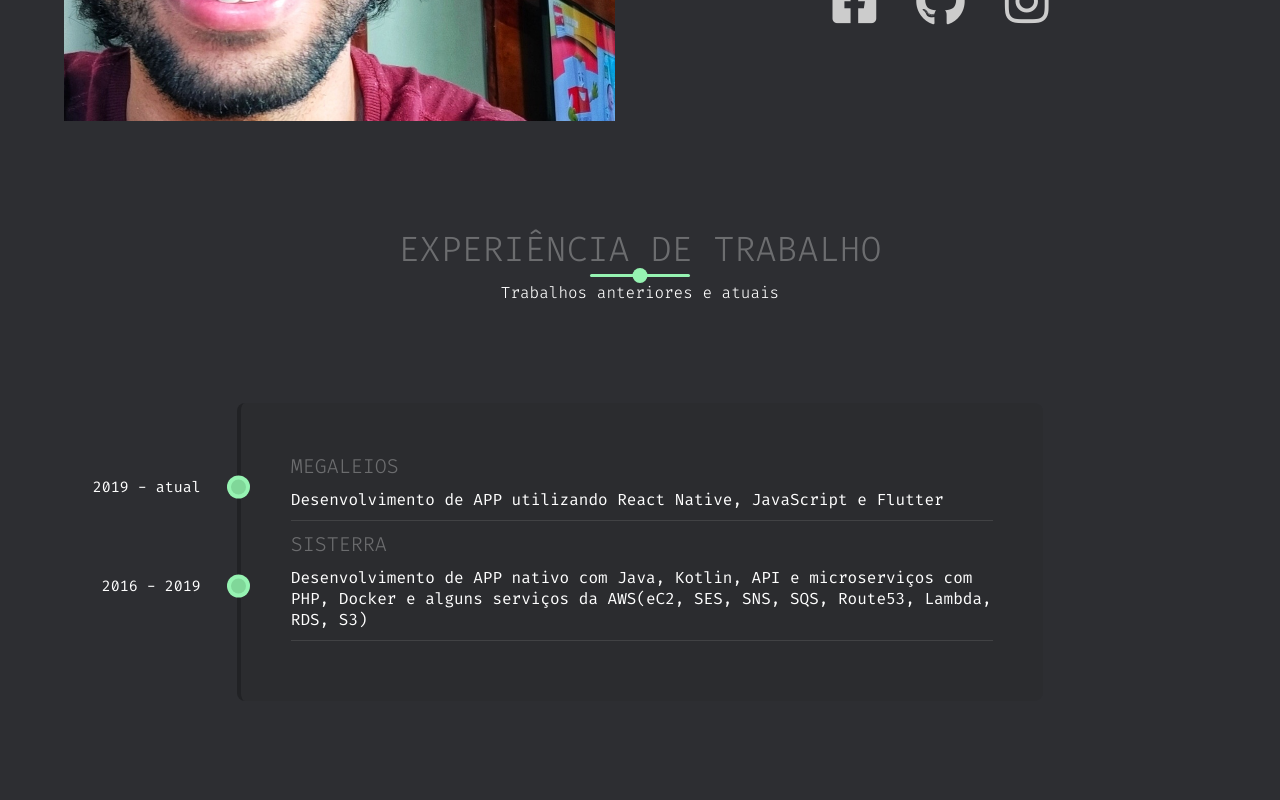
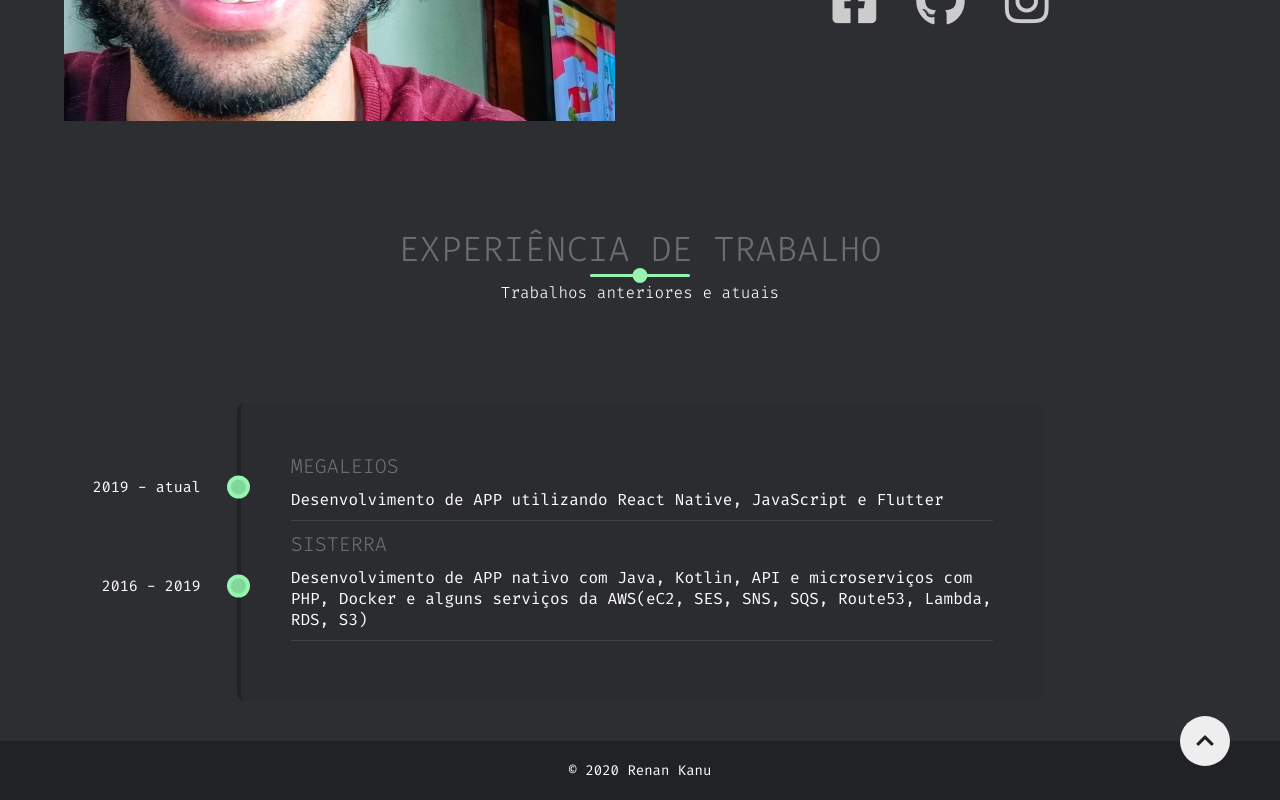
Before and after one commit to renankanu/kanu-portifolio, a Next.js app: page / in a window 1280 px wide. Shown: the part 1272-2072 px from the top of the page. Before the commit the page ends 2013 px from the top, so only its background shows below. Built offline with nearby package versions, Linux system fonts and the light colour scheme.

Commit message:
Create scroll to to animate

```diff
--- a/package.json
+++ b/package.json
@@ -13,6 +13,7 @@
     "react": "16.13.1",
     "react-anchor-link-smooth-scroll": "^1.0.12",
     "react-dom": "16.13.1",
+    "react-scroll": "^1.8.0",
     "styled-components": "^5.1.1"
   },
   "devDependencies": {
--- a/src/components/Footer/index.tsx
+++ b/src/components/Footer/index.tsx
@@ -1,12 +1,21 @@
 import React from 'react'
-import FooterElement from './styles'
+import { FooterElement, Label, Up, Icon } from './styles'
+import { animateScroll as scroll } from 'react-scroll'
 
 interface FooterProps {}
 
 const Footer: React.FC<FooterProps> = () => {
   return (
     <FooterElement>
-      <p>&copy; {new Date().getFullYear()}</p>
+      <Up id="up">
+        <Icon
+          className="fas fa-chevron-up"
+          onClick={() => {
+            scroll.scrollToTop()
+          }}
+        ></Icon>
+      </Up>
+      <Label>&copy; {`${new Date().getFullYear()} Renan Kanu`}</Label>
     </FooterElement>
   )
 }
--- a/src/components/Footer/styles.ts
+++ b/src/components/Footer/styles.ts
@@ -1,13 +1,48 @@
 import styled from 'styled-components'
 
-const FooterElement = styled.footer`
-  height: 130px;
+export const FooterElement = styled.footer`
+  width: 100%;
+  text-align: center;
+  background-color: ${({ theme }) => theme.menu};
+  padding: 2rem 0;
+  position: relative;
+`
+
+export const Label = styled.p`
+  font-size: 1.4rem;
+`
+
+export const Up = styled.div`
+  position: absolute;
+  width: 5rem;
+  height: 5rem;
+  background-color: #eee;
+  top: -2.5rem;
+  right: 5rem;
+  border-radius: 100%;
   display: flex;
-  justify-content: center;
-  align-items: center;
-  background: ${({ theme }) => theme.menu};
-  color: ${({ theme }) => theme.white};
-  font-size: 1.3em;
-  width: 100%;
+  cursor: pointer;
+  animation: pulse 2s infinite;
+
+  @keyframes pulse {
+    0% {
+      box-shadow: 0 0 0 0 ${({ theme }) => theme.secondColor};
+    }
+    70% {
+      box-shadow: 0 0 0 2rem rgba(253, 87, 191, 0);
+    }
+    100% {
+      box-shadow: 0 0 0 0 rgba(253, 87, 191, 0);
+    }
+  }
+
+  @media screen and (max-width: 630px) {
+    right: 2rem;
+  }
 `
-export default FooterElement
+
+export const Icon = styled.div`
+  color: ${({ theme }) => theme.menu};
+  font-size: 2rem;
+  margin: auto;
+`
--- a/src/components/Layout/index.tsx
+++ b/src/components/Layout/index.tsx
@@ -37,7 +37,7 @@ const Layout: React.FC<LayoutProps> = ({
       <LayoutElement>
         <Header />
         <main>{children}</main>
-        {/* <Footer /> */}
+        <Footer />
       </LayoutElement>
     </>
   )
--- a/src/components/WorkExperience/index.tsx
+++ b/src/components/WorkExperience/index.tsx
@@ -22,13 +22,13 @@ const WorkExperience: React.FC = () => {
         </SectionHeading>
         <TimeLine>
           <UndecoratedList>
-            <ListItem data-date="2019 - atual">
+            <ListItem data-date="2019 - atual" data-aos="fade-up" data-aos-delay="300">
               <WorkTitle>Megaleios</WorkTitle>
               <WorkDesc>
                 Desenvolvimento de APP utilizando React Native, JavaScript e Flutter
               </WorkDesc>
             </ListItem>
-            <ListItem data-date="2016 - 2019">
+            <ListItem data-date="2016 - 2019" data-aos="fade-up" data-aos-delay="600">
               <WorkTitle>Sisterra</WorkTitle>
               <WorkDesc>
                 Desenvolvimento de APP nativo com Java, Kotlin, API e microserviços com PHP, Docker
```
Also changed, not shown: 1 other file (tests, documents, lock files or other folders).
